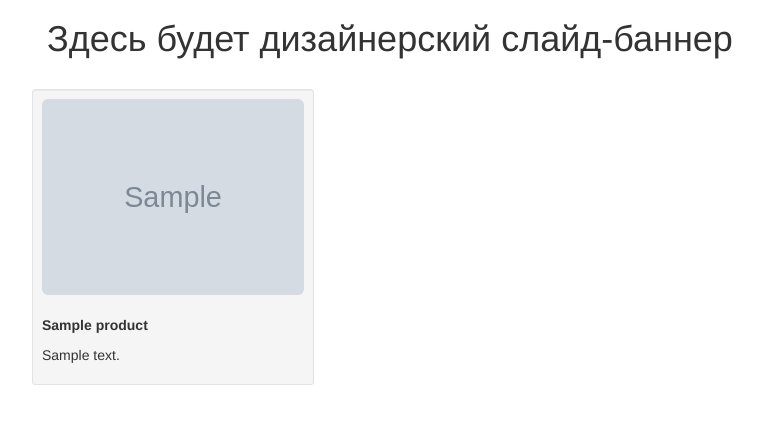
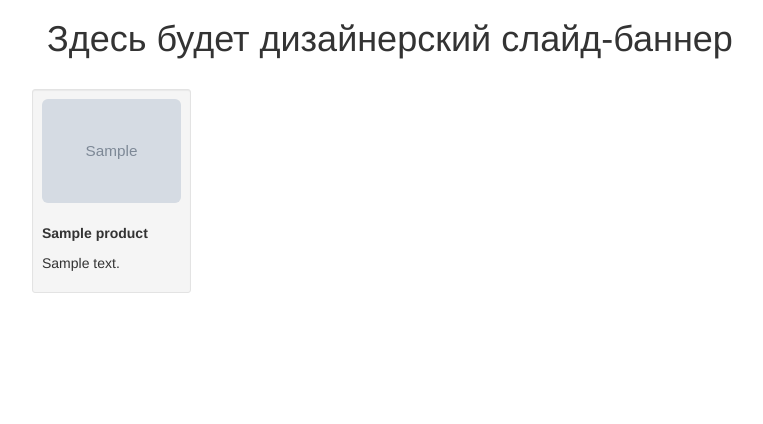
Before and after one commit to mt-christo/ej, a Django app: page / in a window 1280 px wide. Shown: the part 51-475 px from the top of the page, without its empty margins (23-786 px from the left). Run offline with Django 3.2, Linux system fonts and the light colour scheme; tables that the repository leaves empty hold one stand-in row (values such as "Sample post"); grey boxes marked "Sample" are stand-in pictures; some libraries are stand-ins or nearby versions.

Commit message:
Update style.css

```diff
--- a/antontest/story/static/style.css
+++ b/antontest/story/static/style.css
@@ -6,12 +6,12 @@
 
 .row {
 	/* column width */
-	-moz-column-width: 19em;
-	-webkit-column-width: 19em;
+	-moz-column-width: 15rem;
+	-webkit-column-width: 15rem;
 
 	/* space between columns */
-	-moz-column-gap: 1em;
-	-webkit-column-gap: 1em;
+	-moz-column-gap: 1rem;
+	-webkit-column-gap: 1rem;
 }
 
 .item {
```
